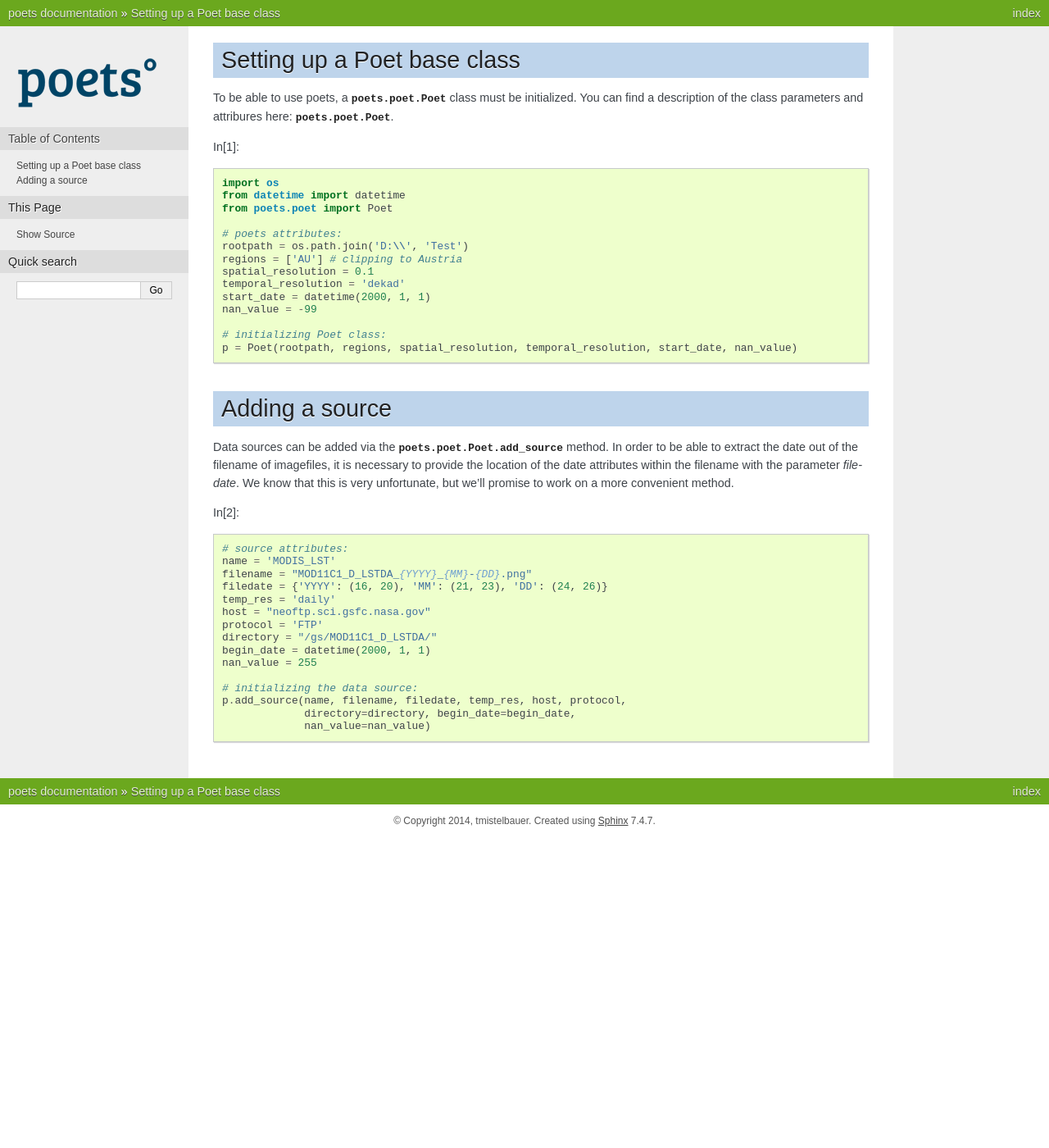
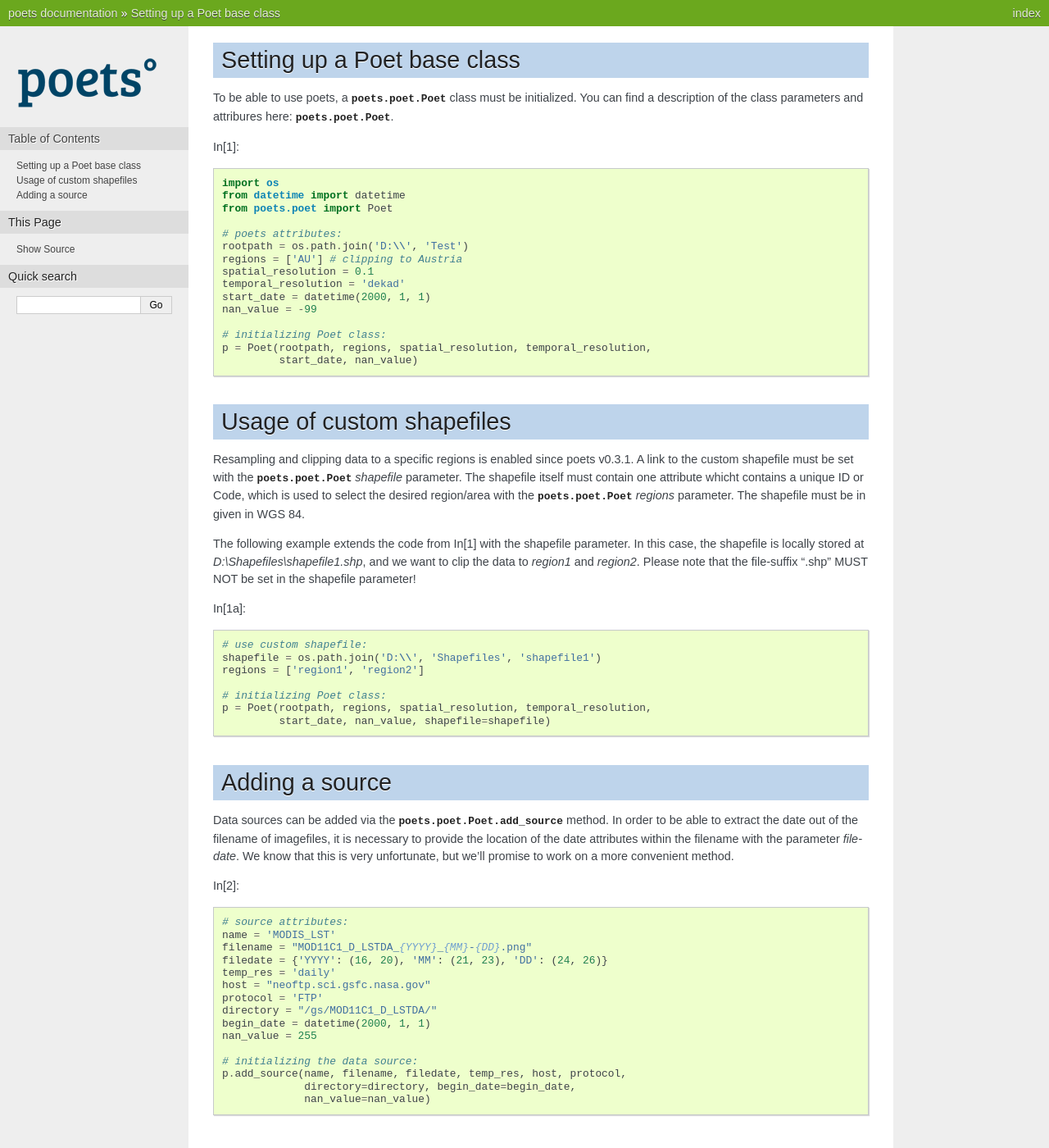
Before and after one commit to TUW-GEO/poets, a Sphinx documentation site: the page built from docs/ex_setup_poet.rst, in a window 1280 px wide and 1400 px high. Shown: the whole window at 82% size. Built offline with Sphinx 7.4.7, drawn with Linux system fonts in a browser that asks for light colours; formulas are drawn with MathJax 3; pages that are not in the unit, such as notebooks, are missing from menus; the version number could not be read and is left out.

Commit message:
updated documentation and changes file

```diff
--- a/CHANGES.txt
+++ b/CHANGES.txt
@@ -16,3 +16,4 @@ v0.3.1, 2014-11-24
 * Preformance boost on resampling of datasets.
 * Tons of bugfixes.
 * Added missing unit test, implemented test suite.
+* Supports compressed input files.
--- a/docs/ex_setup_poet.rst
+++ b/docs/ex_setup_poet.rst
@@ -19,7 +19,35 @@ In[1]::
    nan_value = -99
 
    # initializing Poet class:
-   p = Poet(rootpath, regions, spatial_resolution, temporal_resolution, start_date, nan_value)
+   p = Poet(rootpath, regions, spatial_resolution, temporal_resolution,
+            start_date, nan_value)
+
+
+Usage of custom shapefiles
+==========================
+
+Resampling and clipping data to a specific regions is enabled since poets v0.3.1.
+A link to the custom shapefile must be set with the
+:class:`poets.poet.Poet` `shapefile` parameter.
+The shapefile itself must contain one attribute whicht contains a unique ID or Code,
+which is used to select the desired region/area with the :class:`poets.poet.Poet`
+`regions` parameter. The shapefile must be in given in WGS 84.
+
+The following example extends the code from In[1] with the shapefile parameter. In this case,
+the shapefile is locally stored at `D:\\Shapefiles\\shapefile1.shp`, and we want to clip the data
+to `region1` and `region2`.
+Please note that the file-suffix ".shp" MUST NOT be set in the shapefile parameter!
+
+In[1a]::
+
+   # use custom shapefile:
+   shapefile = os.path.join('D:\\', 'Shapefiles', 'shapefile1')
+   regions = ['region1', 'region2']
+
+   # initializing Poet class:
+   p = Poet(rootpath, regions, spatial_resolution, temporal_resolution,
+            start_date, nan_value, shapefile=shapefile)
+
 
 Adding a source
 ===============
--- a/docs/introduction.rst
+++ b/docs/introduction.rst
@@ -40,8 +40,6 @@ poets supports following file types:
 The latter image files must have global coverage with longitudes from -180 to
 180 and latitudes from -90 to 90, with the left upper pixel at -180, 90 and the
 right lower pixel at 180,-90.
-
-Input files MUST NOT be compressed, support of compressed files will be enabled in future versions
 
 Installation
 ============
```
